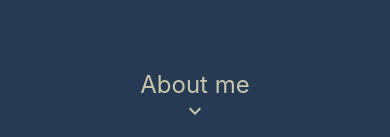
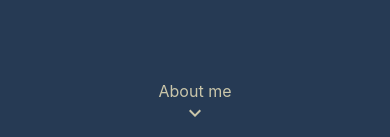
Before and after one commit to jason-moritz/portfolio, a React (Create React App) app in the folder client/: page / in a window 390 px wide. Shown: the part 707-844 px from the top of the page. Built offline with nearby package versions, Linux system fonts and the light colour scheme.

Commit message:
Updated bottom nav link size on mobile.

```diff
--- a/client/src/screens/home/Home.css
+++ b/client/src/screens/home/Home.css
@@ -41,8 +41,13 @@
   display: inline-flex;
   justify-content: center;
   align-items: center;
-  font-size: 1.5rem;
+  font-size: 1rem;
   color: #cac6aa;
+  transition: 500ms;
+}
+
+.bottom-link:hover {
+  transform: scale(1.2);
 }
 
 @keyframes bounce {
@@ -75,4 +80,8 @@
   .home-link-box {
     padding: 1rem 3rem;
   }
+
+  .bottom-link {
+    font-size: 1.5rem;
+  }
 }
```
